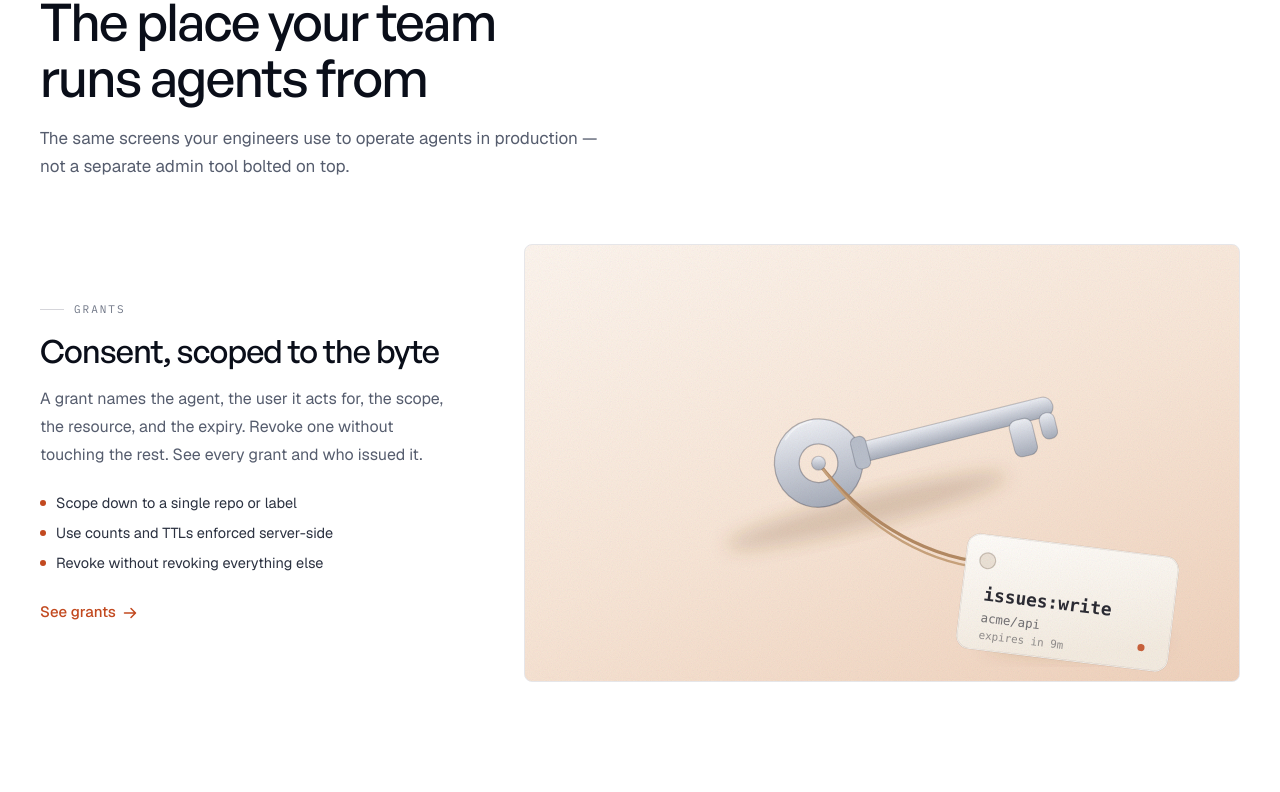
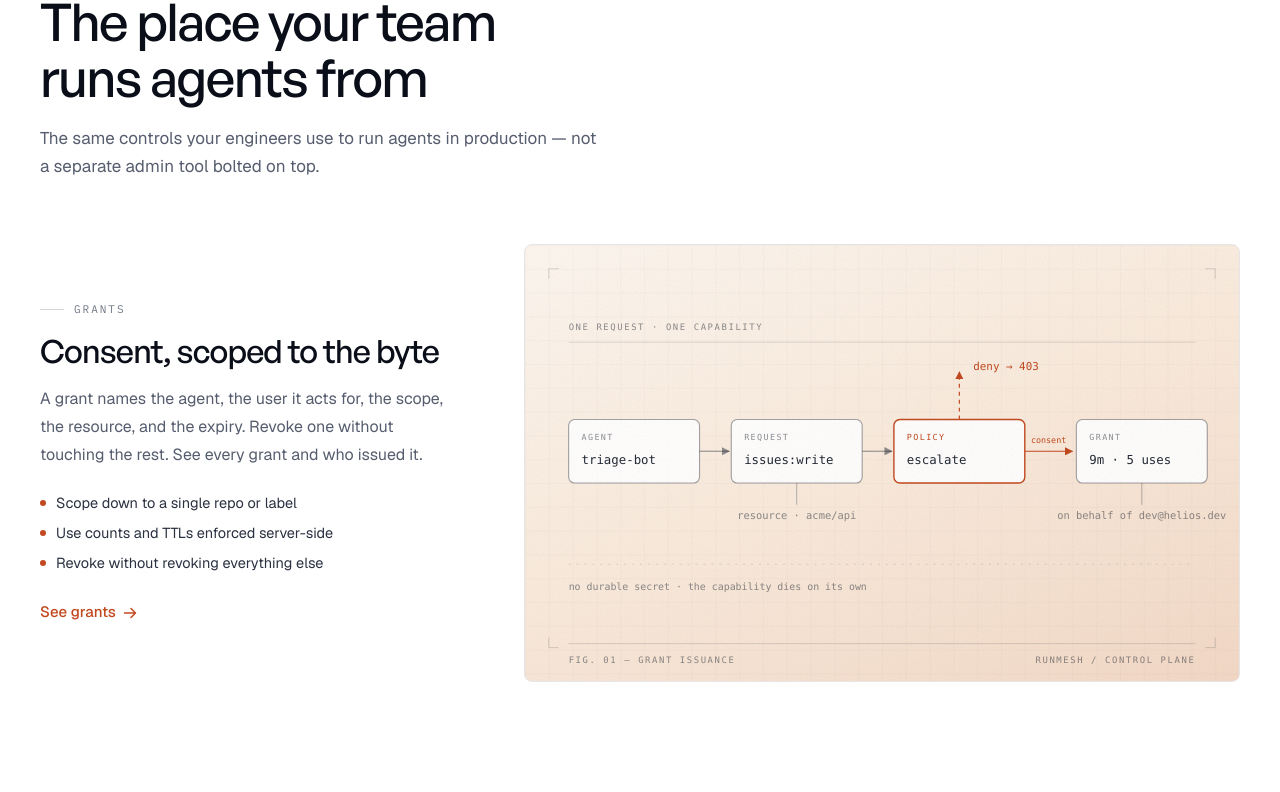
Before and after one commit to Daviduche03/Runmesh, a React (Vite) app in the folder frontend/: page / in a window 1280 px wide. Shown: the part 3460-4252 px from the top of the page. Built offline with nearby package versions, Linux system fonts and the light colour scheme.

Commit message:
Replace control room art with annotated system figures

```diff
--- a/frontend/src/modules/landing/control-room-art.tsx
+++ b/frontend/src/modules/landing/control-room-art.tsx
@@ -2,235 +2,342 @@ import type React from "react"
 import { Grain } from "./primitives"
 
 const ACCENT = "#c2491f"
+const INK = "#242a36"
+const MUTED = "rgba(36,42,54,0.52)"
+const mono = "ui-monospace, SFMono-Regular, Menlo, monospace"
 
 const tints = {
-	sand: "linear-gradient(158deg,#fdf5ee 0%,#f8e6d7 52%,#f0d2bc 100%)",
-	violet: "linear-gradient(158deg,#f3f4fe 0%,#e6e9fb 52%,#d9def8 100%)",
-	mint: "linear-gradient(158deg,#f0f8f2 0%,#ddf0e5 52%,#cde7d7 100%)",
+	sand: "linear-gradient(158deg,#fdf6ef 0%,#f9e9da 55%,#f3d9c6 100%)",
+	violet: "linear-gradient(158deg,#f4f5fe 0%,#e8ebfb 55%,#dce0f8 100%)",
+	mint: "linear-gradient(158deg,#f1f9f3 0%,#e0f1e7 55%,#d0e8da 100%)",
 }
 
-function SceneFrame({ tone, children }: { tone: keyof typeof tints; children: React.ReactNode }) {
+function Sheet({
+	id,
+	tone,
+	fig,
+	caption,
+	children,
+}: {
+	id: string
+	tone: keyof typeof tints
+	fig: string
+	caption: string
+	children: React.ReactNode
+}) {
 	return (
 		<div
 			className="relative overflow-hidden rounded-xl border border-[var(--rm-line)]"
 			style={{ background: tints[tone] }}
 		>
 			<svg viewBox="0 0 720 440" className="block h-auto w-full" role="presentation">
+				<defs>
+					<pattern id={`grid-${id}`} width="24" height="24" patternUnits="userSpaceOnUse">
+						<path d="M24 0H0V24" fill="none" stroke="rgba(36,42,54,0.045)" strokeWidth="1" />
+					</pattern>
+				</defs>
+				<rect width="720" height="440" fill={`url(#grid-${id})`} />
+
+				<g fill="none" stroke="rgba(36,42,54,0.18)" strokeWidth="1">
+					<path d="M24 34v-10h10M696 34v-10h-10M24 396v10h10M696 396v10h-10" />
+				</g>
+
 				{children}
+
+				<path d="M44 402h632" stroke="rgba(36,42,54,0.16)" strokeWidth="1" />
+				<text x="44" y="422" style={{ fontFamily: mono }} fontSize="9" letterSpacing="1.6" fill={MUTED}>
+					{fig.toUpperCase()} — {caption.toUpperCase()}
+				</text>
+				<text x="676" y="422" textAnchor="end" style={{ fontFamily: mono }} fontSize="9" letterSpacing="1.6" fill={MUTED}>
+					RUNMESH / CONTROL PLANE
+				</text>
 			</svg>
-			<Grain opacity={0.12} />
+			<Grain opacity={0.1} />
 		</div>
 	)
 }
 
-const mono = "ui-monospace, SFMono-Regular, Menlo, monospace"
-
-export function GrantsScene() {
+function Arrow({
+	id,
+	x1,
+	y1,
+	x2,
+	y2,
+	accent,
+	dashed,
+}: {
+	id: string
+	x1: number
+	y1: number
+	x2: number
+	y2: number
+	accent?: boolean
+	dashed?: boolean
+}) {
 	return (
-		<SceneFrame tone="sand">
-			<defs>
-				<linearGradient id="key-steel" x1="0" y1="0" x2="0" y2="1">
-					<stop offset="0%" stopColor="#eef0f5" />
-					<stop offset="46%" stopColor="#ccd0da" />
-					<stop offset="100%" stopColor="#a7adba" />
-				</linearGradient>
-				<linearGradient id="tag-paper" x1="0" y1="0" x2="0.4" y2="1">
-					<stop offset="0%" stopColor="#fffdfa" />
-					<stop offset="100%" stopColor="#f4ece1" />
-				</linearGradient>
-				<filter id="g-soft" x="-40%" y="-40%" width="180%" height="180%">
-					<feGaussianBlur stdDeviation="9" />
-				</filter>
-				<filter id="g-cast" x="-60%" y="-60%" width="220%" height="220%">
-					<feGaussianBlur stdDeviation="22" />
-				</filter>
-			</defs>
-
-			<g transform="translate(344 268) rotate(-14)">
-				<ellipse rx="146" ry="16" fill="rgba(120,72,38,0.22)" filter="url(#g-soft)" />
-			</g>
-			<ellipse cx="556" cy="402" rx="92" ry="13" fill="rgba(120,72,38,0.18)" filter="url(#g-soft)" />
-
-			<g transform="translate(296 220) rotate(-14) scale(0.78)">
-				<rect x="44" y="-13" width="268" height="26" rx="13" fill="url(#key-steel)" stroke="rgba(24,28,44,0.22)" strokeWidth="1.4" />
-				<rect x="250" y="8" width="30" height="48" rx="10" fill="url(#key-steel)" stroke="rgba(24,28,44,0.22)" strokeWidth="1.4" />
-				<rect x="290" y="8" width="20" height="34" rx="9" fill="url(#key-steel)" stroke="rgba(24,28,44,0.22)" strokeWidth="1.4" />
-				<path
-					d="M-57 0a57 57 0 1 0 114 0a57 57 0 1 0 -114 0Z M-25 0a25 25 0 1 0 50 0a25 25 0 1 0 -50 0Z"
-					fillRule="evenodd"
-					fill="url(#key-steel)"
-					stroke="rgba(24,28,44,0.30)"
-					strokeWidth="1.6"
+		<line
+			x1={x1}
+			y1={y1}
+			x2={x2}
+			y2={y2}
+			stroke={accent ? ACCENT : "rgba(36,42,54,0.45)"}
+			strokeWidth="1.2"
+			strokeDasharray={dashed ? "4 4" : undefined}
+			markerEnd={`url(#${id}-head${accent ? "-accent" : ""})`}
 		/>
-				<rect x="46" y="-21" width="20" height="42" rx="8" fill="#b9bfcb" stroke="rgba(24,28,44,0.22)" strokeWidth="1.4" />
-				<path d="M-34 -40a50 50 0 0 1 38 -15" fill="none" stroke="rgba(255,255,255,0.5)" strokeWidth="2.2" strokeLinecap="round" />
-			</g>
-
-			<path d="M296 220C338 274 396 312 462 320" fill="none" stroke="#b48a63" strokeWidth="3.2" strokeLinecap="round" />
-			<path d="M296 220C338 280 396 318 462 326" fill="none" stroke="#c9a37c" strokeWidth="2.4" strokeLinecap="round" />
-			<circle cx="296" cy="220" r="7" fill="url(#key-steel)" stroke="rgba(24,28,44,0.22)" strokeWidth="1.2" />
-
-			<g transform="translate(448 290) rotate(7)">
-				<rect x="0" y="0" width="214" height="116" rx="13" fill="url(#tag-paper)" stroke="rgba(70,48,26,0.20)" strokeWidth="1.4" />
-				<rect x="0" y="0" width="214" height="116" rx="13" fill="none" stroke="rgba(255,255,255,0.75)" strokeWidth="1" />
-				<circle cx="22" cy="26" r="8" fill="rgba(150,104,64,0.16)" stroke="rgba(70,48,26,0.25)" strokeWidth="1.2" />
-				<text x="22" y="66" style={{ fontFamily: mono }} fontSize="18" fontWeight="600" fill="#2b2b33">
-					issues:write
-				</text>
-				<text x="22" y="88" style={{ fontFamily: mono }} fontSize="12.5" fill="rgba(43,43,51,0.66)">
-					acme/api
-				</text>
-				<text x="22" y="105" style={{ fontFamily: mono }} fontSize="11" fill="rgba(43,43,51,0.5)">
-					expires in 9m
-				</text>
-				<circle cx="186" cy="94" r="3.6" fill={ACCENT} opacity="0.85" />
-			</g>
-
-			<Grain opacity={0.1} />
-		</SceneFrame>
 	)
 }
 
-export function PoliciesScene() {
+function Heads({ id }: { id: string }) {
 	return (
-		<SceneFrame tone="violet">
 		<defs>
-				<linearGradient id="housing" x1="0" y1="0" x2="1" y2="0">
-					<stop offset="0%" stopColor="#43434d" />
-					<stop offset="30%" stopColor="#2c2c34" />
-					<stop offset="100%" stopColor="#131318" />
-				</linearGradient>
-				<linearGradient id="pole" x1="0" y1="0" x2="1" y2="0">
-					<stop offset="0%" stopColor="#4a4a55" />
-					<stop offset="60%" stopColor="#26262d" />
-					<stop offset="100%" stopColor="#15151a" />
-				</linearGradient>
-				<radialGradient id="lens-green" cx="0.36" cy="0.3" r="0.8">
-					<stop offset="0%" stopColor="#c6ffdd" />
-					<stop offset="45%" stopColor="#3ee08a" />
-					<stop offset="100%" stopColor="#128a4c" />
-				</radialGradient>
-				<radialGradient id="lens-amber" cx="0.36" cy="0.3" r="0.8">
-					<stop offset="0%" stopColor="#6b5320" />
-					<stop offset="100%" stopColor="#3a2c10" />
-				</radialGradient>
-				<radialGradient id="lens-red" cx="0.36" cy="0.3" r="0.8">
-					<stop offset="0%" stopColor="#6d2a22" />
-					<stop offset="100%" stopColor="#391512" />
-				</radialGradient>
-				<filter id="p-glow" x="-90%" y="-90%" width="280%" height="280%">
-					<feGaussianBlur stdDeviation="14" />
-				</filter>
-				<filter id="p-cast" x="-60%" y="-60%" width="220%" height="220%">
-					<feGaussianBlur stdDeviation="18" />
-				</filter>
+			<marker id={`${id}-head`} viewBox="0 0 10 10" refX="9" refY="5" markerWidth="7" markerHeight="7" orient="auto-start-reverse">
+				<path d="M0 0L10 5L0 10Z" fill="rgba(36,42,54,0.5)" />
+			</marker>
+			<marker id={`${id}-head-accent`} viewBox="0 0 10 10" refX="9" refY="5" markerWidth="7" markerHeight="7" orient="auto-start-reverse">
+				<path d="M0 0L10 5L0 10Z" fill={ACCENT} />
+			</marker>
 		</defs>
-
-			<ellipse cx="360" cy="420" rx="150" ry="26" fill="rgba(46,44,96,0.24)" filter="url(#p-cast)" />
-
-			<rect x="342" y="358" width="36" height="62" fill="url(#pole)" />
-			<rect x="306" y="412" width="108" height="12" rx="6" fill="#1d1d24" />
-
-			<rect x="264" y="42" width="192" height="330" rx="36" fill="url(#housing)" stroke="rgba(8,8,12,0.5)" strokeWidth="2" />
-			<rect x="272" y="50" width="176" height="314" rx="30" fill="none" stroke="rgba(255,255,255,0.10)" strokeWidth="1.4" />
-
-			<circle cx="360" cy="120" r="48" fill="#0b0b0f" />
-			<circle cx="360" cy="120" r="40" fill="url(#lens-red)" />
-			<ellipse cx="346" cy="106" rx="18" ry="12" fill="rgba(255,255,255,0.16)" />
-
-			<circle cx="360" cy="212" r="48" fill="#0b0b0f" />
-			<circle cx="360" cy="212" r="40" fill="url(#lens-amber)" />
-			<ellipse cx="346" cy="198" rx="18" ry="12" fill="rgba(255,255,255,0.14)" />
-
-			<circle cx="360" cy="304" r="48" fill="#0b0b0f" />
-			<circle cx="360" cy="304" r="42" fill="#4dff9d" opacity="0.35" filter="url(#p-glow)" />
-			<circle cx="360" cy="304" r="40" fill="url(#lens-green)" />
-			<ellipse cx="345" cy="288" rx="19" ry="12" fill="rgba(255,255,255,0.55)" />
-
-			<path d="M276 74v266" stroke="rgba(255,255,255,0.14)" strokeWidth="4" strokeLinecap="round" />
-
-			<Grain opacity={0.1} />
-		</SceneFrame>
 	)
 }
 
+function Node({
+	x,
+	y,
+	w = 132,
+	h = 64,
+	label,
+	value,
+	accent,
+}: {
+	x: number
+	y: number
+	w?: number
+	h?: number
+	label: string
+	value: string
+	accent?: boolean
+}) {
+	return (
+		<g>
+			<rect
+				x={x}
+				y={y}
+				width={w}
+				height={h}
+				rx="6"
+				fill="rgba(255,255,255,0.92)"
+				stroke={accent ? ACCENT : "rgba(36,42,54,0.42)"}
+				strokeWidth={accent ? 1.4 : 1.1}
+			/>
+			<text x={x + 13} y={y + 21} style={{ fontFamily: mono }} fontSize="8.5" letterSpacing="1.4" fill={accent ? ACCENT : MUTED}>
+				{label.toUpperCase()}
+			</text>
+			<text x={x + 13} y={y + 45} style={{ fontFamily: mono }} fontSize="12.5" fill={INK}>
+				{value}
+			</text>
+		</g>
+	)
+}
+
+export function GrantsScene() {
+	const id = "g1"
+	const nodes = [
+		{ x: 44, label: "agent", value: "triage-bot" },
+		{ x: 208, label: "request", value: "issues:write" },
+		{ x: 372, label: "policy", value: "escalate", accent: true },
+		{ x: 556, label: "grant", value: "9m · 5 uses" },
+	]
+	const y = 176
+	return (
+		<Sheet id="g1" tone="sand" fig="fig. 01" caption="grant issuance">
+			<Heads id={id} />
+
+			<text x="44" y="86" style={{ fontFamily: mono }} fontSize="9" letterSpacing="1.6" fill={MUTED}>
+				ONE REQUEST · ONE CAPABILITY
+			</text>
+			<path d="M44 98h632" stroke="rgba(36,42,54,0.14)" strokeWidth="1" />
+
+			{nodes.map((node) => (
+				<Node key={node.label} x={node.x} y={y} label={node.label} value={node.value} accent={node.accent} />
+			))}
+
+			<Arrow id={id} x1={176} y1={y + 32} x2={206} y2={y + 32} />
+			<Arrow id={id} x1={340} y1={y + 32} x2={370} y2={y + 32} />
+			<Arrow id={id} x1={504} y1={y + 32} x2={552} y2={y + 32} accent />
+			<text x="528" y={y + 24} textAnchor="middle" style={{ fontFamily: mono }} fontSize="8.5" fill={ACCENT}>
+				consent
+			</text>
+
+			<Arrow id={id} x1={438} y1={176} x2={438} y2={128} accent dashed />
+			<text x="452" y="126" style={{ fontFamily: mono }} fontSize="11" fill={ACCENT}>
+				deny → 403
+			</text>
+
+			<path d="M274 240v22" stroke="rgba(36,42,54,0.32)" strokeWidth="1" />
+			<text x="274" y="276" textAnchor="middle" style={{ fontFamily: mono }} fontSize="10.5" fill={MUTED}>
+				resource · acme/api
+			</text>
+
+			<path d="M622 240v22" stroke="rgba(36,42,54,0.32)" strokeWidth="1" />
+			<text x="622" y="276" textAnchor="middle" style={{ fontFamily: mono }} fontSize="10.5" fill={MUTED}>
+				on behalf of dev@helios.dev
+			</text>
+
+			<path d="M44 322h632" stroke="rgba(36,42,54,0.14)" strokeWidth="1" strokeDasharray="2 6" />
+			<text x="44" y="348" style={{ fontFamily: mono }} fontSize="10" fill={MUTED}>
+				no durable secret · the capability dies on its own
+			</text>
+		</Sheet>
+	)
+}
+
+const rules = [
+	{ index: "01", match: "repo ∈ allowlist", outcome: "allow", actor: "policy" },
+	{ index: "02", match: "write:* → prod", outcome: "consent", actor: "end user" },
+	{ index: "03", match: "outside standing grant", outcome: "escalate", actor: "operator", hit: true },
+	{ index: "04", match: "*", outcome: "deny", actor: "blocked" },
+]
+
+export function PoliciesScene() {
+	return (
+		<Sheet id="p1" tone="violet" fig="fig. 02" caption="policy evaluation">
+			<text x="44" y="78" style={{ fontFamily: mono }} fontSize="9" letterSpacing="1.6" fill={MUTED}>
+				EVALUATED IN ORDER · FIRST MATCH WINS
+			</text>
+			<path d="M44 90h632" stroke="rgba(36,42,54,0.14)" strokeWidth="1" />
+
+			<text x="44" y="112" style={{ fontFamily: mono }} fontSize="8.5" letterSpacing="1.4" fill="rgba(36,42,54,0.4)">
+				RULE
+			</text>
+			<text x="404" y="112" style={{ fontFamily: mono }} fontSize="8.5" letterSpacing="1.4" fill="rgba(36,42,54,0.4)">
+				RESOLUTION
+			</text>
+			<text x="556" y="112" style={{ fontFamily: mono }} fontSize="8.5" letterSpacing="1.4" fill="rgba(36,42,54,0.4)">
+				ACTOR
+			</text>
+
+			{rules.map((rule, i) => {
+				const top = 126 + i * 62
+				return (
+					<g key={rule.index}>
+						{rule.hit && (
+							<rect
+								x="36"
+								y={top - 10}
+								width="648"
+								height="56"
+								rx="6"
+								fill="rgba(194,73,31,0.06)"
+								stroke={ACCENT}
+								strokeWidth="1.2"
+							/>
+						)}
+						<text x="48" y={top + 24} style={{ fontFamily: mono }} fontSize="10" fill={rule.hit ? ACCENT : "rgba(36,42,54,0.4)"}>
+							{rule.index}
+						</text>
+						<text
+							x="84"
+							y={top + 24}
+							style={{ fontFamily: mono }}
+							fontSize="12.5"
+							fill={rule.hit ? INK : "rgba(36,42,54,0.55)"}
+						>
+							{rule.match}
+						</text>
+						<path
+							d={`M306 ${top + 20}h84`}
+							stroke="rgba(36,42,54,0.22)"
+							strokeWidth="1"
+							strokeDasharray="2 4"
+						/>
+						<text
+							x="404"
+							y={top + 25}
+							style={{ fontFamily: mono }}
+							fontSize="12.5"
+							fontWeight={rule.hit ? 600 : 400}
+							fill={rule.hit ? ACCENT : INK}
+						>
+							{rule.outcome}
+						</text>
+						<text x="556" y={top + 25} style={{ fontFamily: mono }} fontSize="11.5" fill={rule.hit ? "rgba(36,42,54,0.8)" : MUTED}>
+							{rule.actor}
+						</text>
+						{i < rules.length - 1 && (
+							<path d={`M44 ${top + 44}h624`} stroke="rgba(36,42,54,0.12)" strokeWidth="1" />
+						)}
+					</g>
+				)
+			})}
+
+			<path d="M44 372h632" stroke="rgba(36,42,54,0.14)" strokeWidth="1" />
+			<text x="44" y="388" style={{ fontFamily: mono }} fontSize="10" fill={MUTED}>
+				unmatched falls to default deny · log-only rules record but never decide
+			</text>
+		</Sheet>
+	)
+}
+
+const events = [
+	{ x: 132, time: "19:31", title: "grant.created", actor: "triage-bot" },
+	{ x: 300, time: "19:32", title: "action.executed", actor: "triage-bot" },
+	{ x: 468, time: "19:33", title: "decision.allow", actor: "policy", accent: true },
+	{ x: 612, time: "19:34", title: "grant.revoked", actor: "repo-watch" },
+]
+
 export function AuditScene() {
-	const rows = [
-		["19:31", "triage-bot", "grant.created"],
-		["19:32", "triage-bot", "action.executed"],
-		["19:33", "policy", "decision.allow"],
-		["19:34", "repo-watch", "grant.revoked"],
-	]
+	const id = "a1"
+	const axisY = 268
 	return (
-		<SceneFrame tone="mint">
-			<defs>
-				<linearGradient id="paper" x1="0" y1="0" x2="0.2" y2="1">
-					<stop offset="0%" stopColor="#fffefb" />
-					<stop offset="70%" stopColor="#fbf7f0" />
-					<stop offset="100%" stopColor="#f0e9de" />
-				</linearGradient>
-				<filter id="a-cast" x="-60%" y="-60%" width="220%" height="220%">
-					<feGaussianBlur stdDeviation="16" />
-				</filter>
-			</defs>
+		<Sheet id="a1" tone="mint" fig="fig. 03" caption="audit trail">
+			<Heads id={id} />
 
-			<ellipse cx="356" cy="392" rx="170" ry="30" fill="rgba(24,72,48,0.24)" filter="url(#a-cast)" />
+			<text x="44" y="86" style={{ fontFamily: mono }} fontSize="9" letterSpacing="1.6" fill={MUTED}>
+				ONE THREAD · EVERY EVENT ATTRIBUTED
+			</text>
 
-			<g transform="translate(340 216) rotate(-3)">
-				<path
-					d="M-146 -162h292v300l-14.6 18l-14.6 -18l-14.6 18l-14.6 -18l-14.6 18l-14.6 -18l-14.6 18l-14.6 -18l-14.6 18l-14.6 -18l-14.6 18l-14.6 -18l-14.6 18l-14.6 -18l-14.6 18l-14.6 -18l-14.6 18l-14.6 -18l-14.6 18l-14.6 -18l-14.6 18l-14.6 -18Z"
-					fill="url(#paper)"
-					stroke="rgba(40,50,44,0.16)"
-					strokeWidth="1.4"
-					strokeLinejoin="round"
-				/>
-
-				<text x="-118" y="-128" style={{ fontFamily: mono }} fontSize="13" fontWeight="600" fill="#2b2b33">
+			<path d="M132 118h480" stroke="rgba(36,42,54,0.35)" strokeWidth="1" />
+			<path d="M132 112v12M612 112v12" stroke="rgba(36,42,54,0.35)" strokeWidth="1" />
+			<text x="372" y="106" textAnchor="middle" style={{ fontFamily: mono }} fontSize="10.5" fill={INK}>
 				thread th_01J9X7
 			</text>
-				<text x="86" y="-128" style={{ fontFamily: mono }} fontSize="12" fill="rgba(43,43,51,0.45)">
-					4 events
+
+			{events.map((event) => (
+				<g key={event.time}>
+					<path d={`M${event.x} 196v${axisY - 196}`} stroke="rgba(36,42,54,0.22)" strokeWidth="1" strokeDasharray="2 4" />
+					<text
+						x={event.x}
+						y="182"
+						textAnchor="middle"
+						style={{ fontFamily: mono }}
+						fontSize="12"
+						fontWeight={event.accent ? 600 : 400}
+						fill={event.accent ? ACCENT : INK}
+					>
+						{event.title}
 					</text>
-				<path d="M-118 -114h236" stroke="rgba(43,43,51,0.16)" strokeWidth="1" strokeDasharray="3 4" />
-
-				{rows.map(([time, actor, action], i) => (
-					<g key={action}>
-						<text x="-118" y={-88 + i * 34} style={{ fontFamily: mono }} fontSize="12.5" fill="rgba(43,43,51,0.45)">
-							{time}
+					<text x={event.x} y="164" textAnchor="middle" style={{ fontFamily: mono }} fontSize="10" fill={MUTED}>
+						{event.actor}
 					</text>
-						<text x="-72" y={-88 + i * 34} style={{ fontFamily: mono }} fontSize="12.5" fontWeight="600" fill="#2b2b33">
-							{actor}
-						</text>
-						<text x="-72" y={-72 + i * 34} style={{ fontFamily: mono }} fontSize="11.5" fill="rgba(43,43,51,0.55)">
-							{action}
+					<circle cx={event.x} cy={axisY} r="4.5" fill={event.accent ? ACCENT : INK} />
+					<circle cx={event.x} cy={axisY} r="9" fill="none" stroke={event.accent ? "rgba(194,73,31,0.4)" : "rgba(36,42,54,0.2)"} strokeWidth="1" />
+					<text x={event.x} y={axisY + 30} textAnchor="middle" style={{ fontFamily: mono }} fontSize="10.5" fill="rgba(36,42,54,0.45)">
+						{event.time}
 					</text>
 				</g>
 			))}
 
-				<path d="M-118 64h236" stroke="rgba(43,43,51,0.16)" strokeWidth="1" strokeDasharray="3 4" />
-				<text x="-118" y="90" style={{ fontFamily: mono }} fontSize="12" fill="rgba(43,43,51,0.5)">
+			<path d={`M64 ${axisY}h572`} stroke="rgba(36,42,54,0.4)" strokeWidth="1.2" />
+			<Arrow id={id} x1={636} y1={axisY} x2={668} y2={axisY} />
+
+			<path d="M44 340h632" stroke="rgba(36,42,54,0.14)" strokeWidth="1" strokeDasharray="2 6" />
+			<text x="44" y="364" style={{ fontFamily: mono }} fontSize="10" fill={MUTED}>
 				agent → grant → approver → result
 			</text>
-
-				<g transform="translate(90 -8) rotate(-12)">
-					<circle r="44" fill="none" stroke="#b2382a" strokeWidth="3.2" />
-					<circle r="36" fill="none" stroke="#b2382a" strokeWidth="1.1" />
-					<path d="M-12 0l8 9l16 -18" fill="none" stroke="#b2382a" strokeWidth="3.2" strokeLinecap="round" strokeLinejoin="round" />
-					<text
-						x="0"
-						y="26"
-						textAnchor="middle"
-						fontSize="8.5"
-						letterSpacing="1.4"
-						fill="#b2382a"
-						style={{ fontFamily: mono }}
-					>
-						RECORDED
+			<text x="676" y="364" textAnchor="end" style={{ fontFamily: mono }} fontSize="10" fill={MUTED}>
+				export · replay
 			</text>
-				</g>
-			</g>
-
-			<Grain opacity={0.1} />
-		</SceneFrame>
+		</Sheet>
 	)
 }
--- a/frontend/src/modules/landing/control-room.tsx
+++ b/frontend/src/modules/landing/control-room.tsx
@@ -59,7 +59,7 @@ export function ControlRoom() {
 						The place your team runs agents from
 					</h2>
 					<p className="mt-5 max-w-[560px] text-pretty text-[17px] leading-7 text-[var(--rm-muted)]">
-						The same screens your engineers use to operate agents in production — not a separate admin tool
+						The same controls your engineers use to run agents in production — not a separate admin tool
 						bolted on top.
 					</p>
 				</div>
```
Lines whose indentation alone changed are shown as unchanged.
